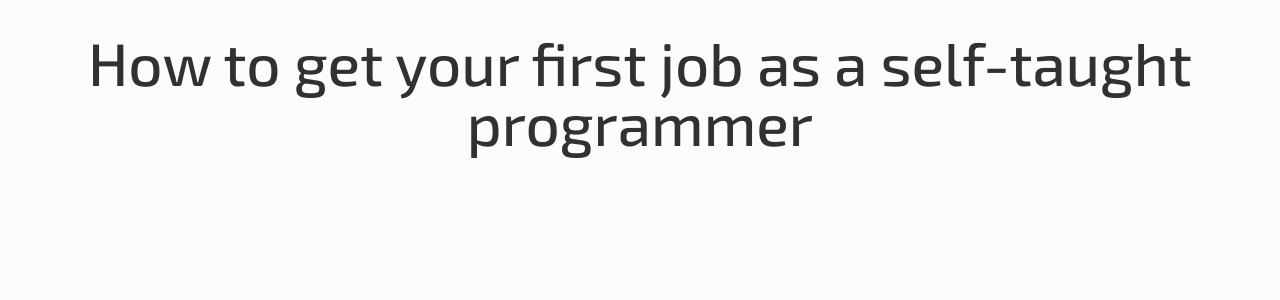
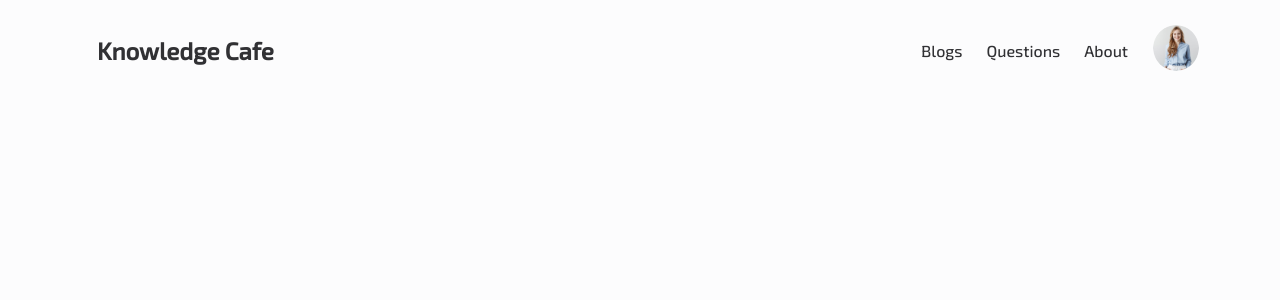
Before and after one commit to developer-shourav/Knowledge-Arena, a React (Vite) app: page / in a window 1280 px wide. Shown: the top 300 px of the page. Built offline with nearby package versions, Linux system fonts and the light colour scheme.

Commit message:
responsive navbar complete

```diff
--- a/src/App.css
+++ b/src/App.css
@@ -1,6 +1,6 @@
 #root {
-  max-width: 1280px;
+  max-width: 1200px;
   margin: 0 auto;
-  padding: 2rem;
+  padding: 1rem 2rem;
   text-align: center;
 }
--- a/src/App.jsx
+++ b/src/App.jsx
@@ -1,6 +1,7 @@
 import { useState } from "react";
 import "./App.css";
 import { useEffect } from "react";
+import Navbar from "./components/Navbar/Navbar";
 
 function App() {
   const [allData, setAllData] = useState([]);
@@ -13,9 +14,7 @@ function App() {
   console.log(allData);
   return (
     <div className="">
-
-     <h1 className="text-6xl">How to get your first job as a self-taught programmer</h1>
-
+    <Navbar> </Navbar>
     </div>
   );
 }
--- /dev/null
+++ b/src/components/Navbar/Navbar.jsx
@@ -0,0 +1,57 @@
+import React from "react";
+import "./Navbar.css";
+import userImage from "../../assets/images/userProfile.png";
+
+const Navbar = () => {
+  return (
+    <>
+      <div className="navbar bg-base-100">
+        <div className="flex-1 items-center justify-between">
+          <a className="btn btn-ghost normal-case text-2xl">Knowledge Cafe</a>
+
+          <div className="flex items-center justify-around">
+            <div className="hidden md:block ">
+              <a className="me-6" href="#blog">
+                Blogs
+              </a>
+              <a className="me-6" href="#questions">
+                Questions
+              </a>
+              <a className="me-6" target="_blank" href="https://developer-shourav.web.app">
+                About
+              </a>
+            </div>
+            <div>
+              <div className="dropdown dropdown-end">
+                <label tabIndex={0} className="btn btn-ghost btn-circle avatar">
+                  <div className="w-12 rounded-full">
+                    <img src={userImage} />
+                  </div>
+                </label>
+                <ul
+                  tabIndex={0}
+                  className="mt-3 p-2 shadow menu menu-compact block md:hidden dropdown-content bg-base-100 rounded-box w-52"
+                >
+                  <li>
+                    <a className="justify-between" href="#blog">
+                      Blogs
+                      <span className="badge">New</span>
+                    </a>
+                  </li>
+                  <li>
+                    <a href="#questions">Questions</a>
+                  </li>
+                  <li>
+                    <a target="_blank" href="https://developer-shourav.web.app">About</a>
+                  </li>
+                </ul>
+              </div>
+            </div>
+          </div>
+        </div>
+      </div>
+    </>
+  );
+};
+
+export default Navbar;
--- a/src/index.css
+++ b/src/index.css
@@ -4,4 +4,5 @@
 
 body{
     font-family: 'Exo 2', sans-serif;
+
 }
```
Also changed, not shown: src/assets/images/userProfile.png (added), src/components/Navbar/Navbar.css (added).
